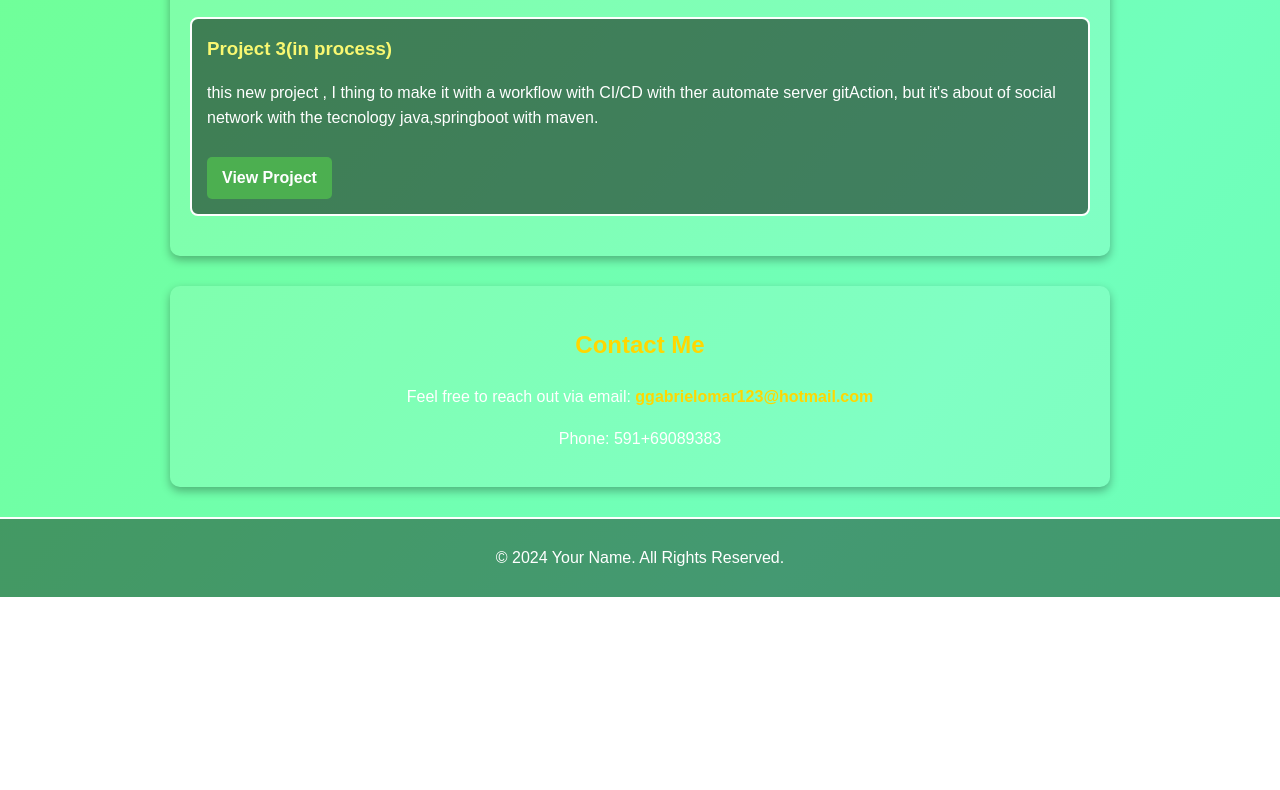
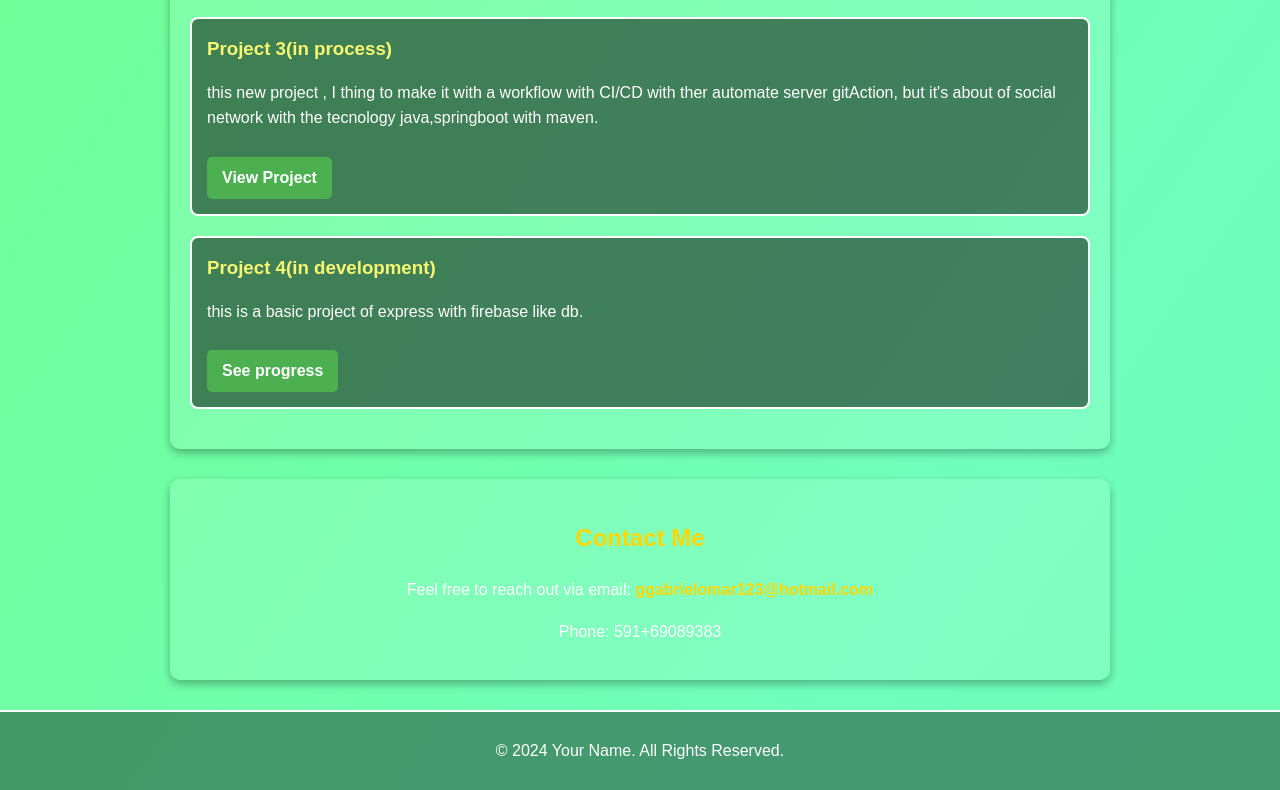
Before and after one commit to GabrielSuvia/Gabriel-Portfolio.github.io, a plain HTML site: page index.html in a window 1280 px wide. Shown: the part 1043-1833 px from the top of the page. Before the commit the page ends 1640 px from the top, so only its background shows below. Drawn offline with Linux system fonts and the light colour scheme.

Commit message:
express with firebase

```diff
--- a/index.html
+++ b/index.html
@@ -152,6 +152,12 @@ footer {
                 but it's about of social network with the tecnology java,springboot with maven. </p>
             <a href="https://github.com/GabrielSuvia/springboot-rest-api" class="btn">View Project</a>
         </div>
+
+        <div class="project">
+            <h3>Project 4(in development) </h3>
+            <p>this is a basic project of express with firebase like db. </p>
+            <a href="https://github.com/GabrielSuvia/backend-js-firebase" class="btn">See progress</a>
+        </div>
     </section>
 
     <section id="contact">
```
